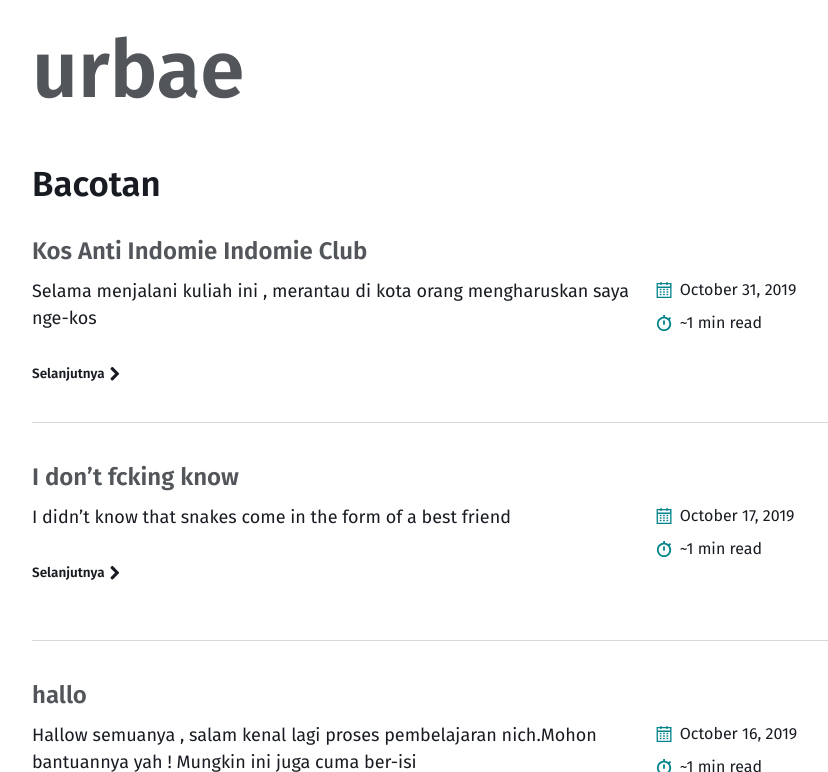
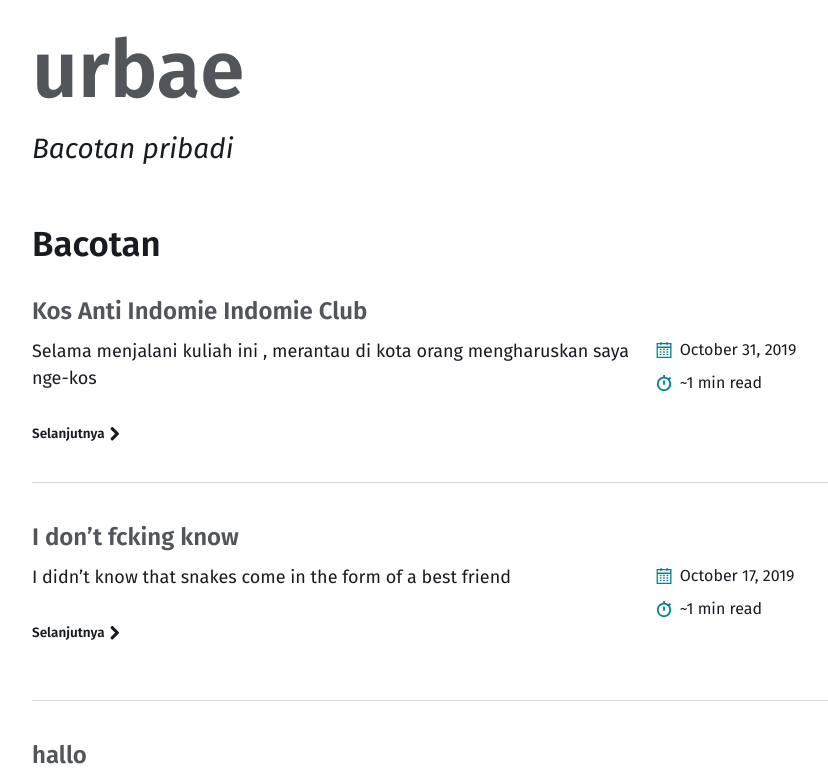
Before and after one commit to urbae/urbae.github.io, a Jekyll site: the page built from index.md, in a window 1280 px wide and 900 px high, scrolled down 971 px, cut to the strip 128-900 px from the top of the window. Shown: the whole strip, without its empty margins (40-868 px from the left). Built offline with Jekyll 4.4.1, drawn with Linux system fonts in a browser that asks for light colours.

Commit message:
fixing something

```diff
--- a/index.md
+++ b/index.md
@@ -1,4 +1,6 @@
 ---
 layout: home
+alt_title: "urbae"
+sub_title: "Bacotan pribadi"
 image: /assets/images/tokyo.jpg
 ---
```
